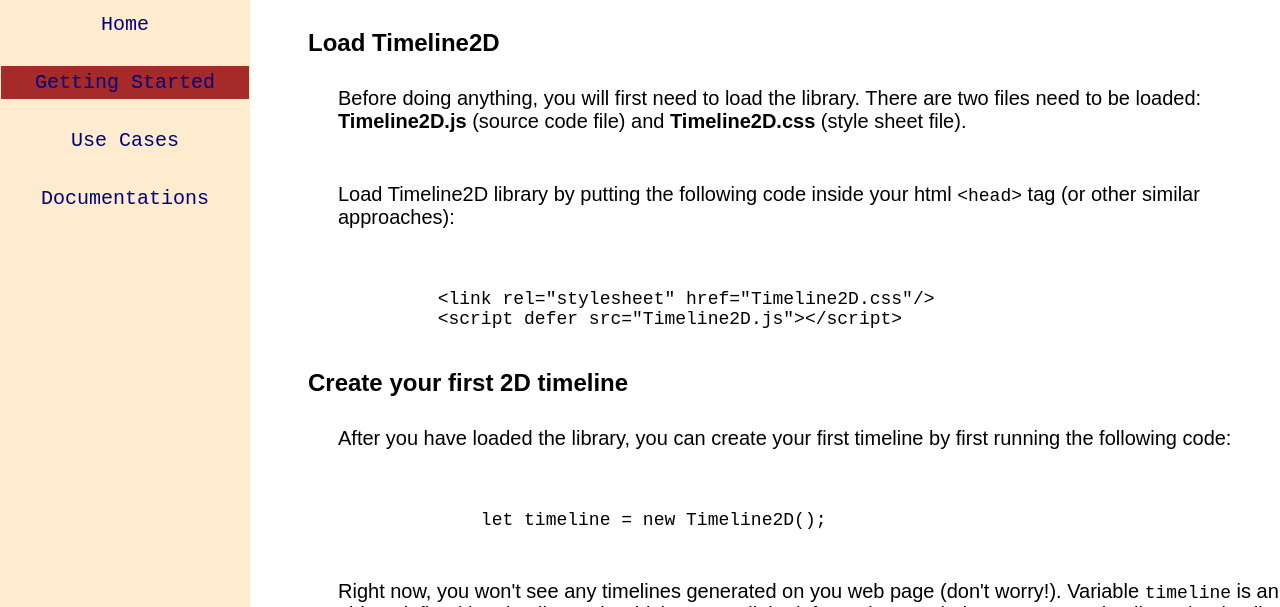
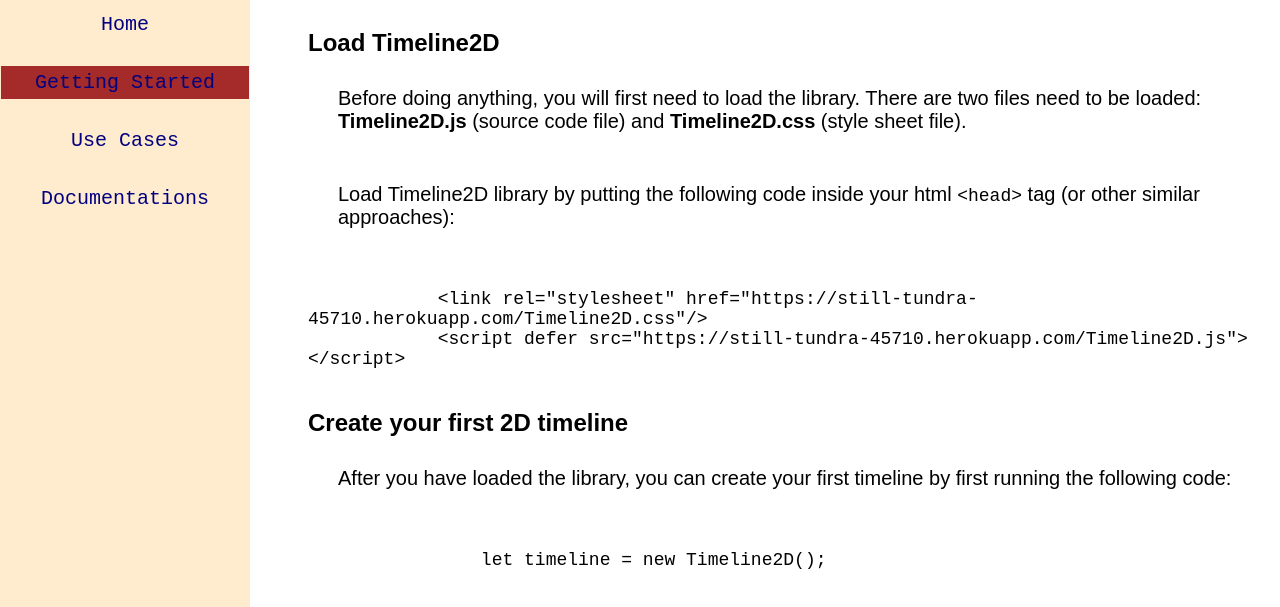
Before and after one commit to cuiboyuan/timeline2d-js-library, a website: page pub/start.html in a window 1280 px wide. Shown: the part 129-736 px from the top of the page. Drawn offline with Linux system fonts and the light colour scheme.

Commit message:
update code to load library
Added the URL

```diff
--- a/pub/start.html
+++ b/pub/start.html
@@ -41,8 +41,8 @@
             Load Timeline2D library by putting the following code inside your html <code>&lt;head&gt;</code> tag (or other similar approaches):
         </p>
         <code>
-            &lt;link rel="stylesheet" href="Timeline2D.css"/&gt;
-            &lt;script defer src="Timeline2D.js"&gt;&lt;/script&gt;
+            &lt;link rel="stylesheet" href="https://still-tundra-45710.herokuapp.com/Timeline2D.css"/&gt;
+            &lt;script defer src="https://still-tundra-45710.herokuapp.com/Timeline2D.js"&gt;&lt;/script&gt;
         </code>
 
         <h2>Create your first 2D timeline</h2>
```
